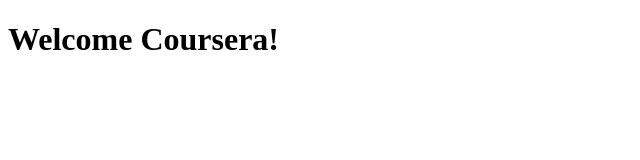
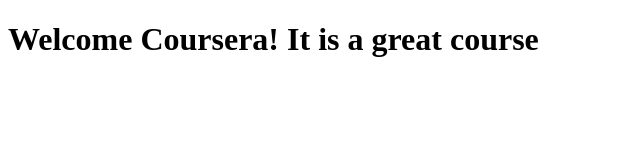
Before and after one commit to beth0325/courseraTest, a plain HTML site: page site/index.html in a window 1280 px wide. Shown: the whole page, without its empty margins (0-640 px from the left). Drawn offline with Linux system fonts and the light colour scheme.

Commit message:
Small addition to our page content

```diff
--- a/site/index.html
+++ b/site/index.html
@@ -8,7 +8,7 @@
 
 <body>
 
-	<h1> Welcome Coursera! </h1>
+	<h1> Welcome Coursera! It is a great course </h1>
 
 </body>
 </html>
```
